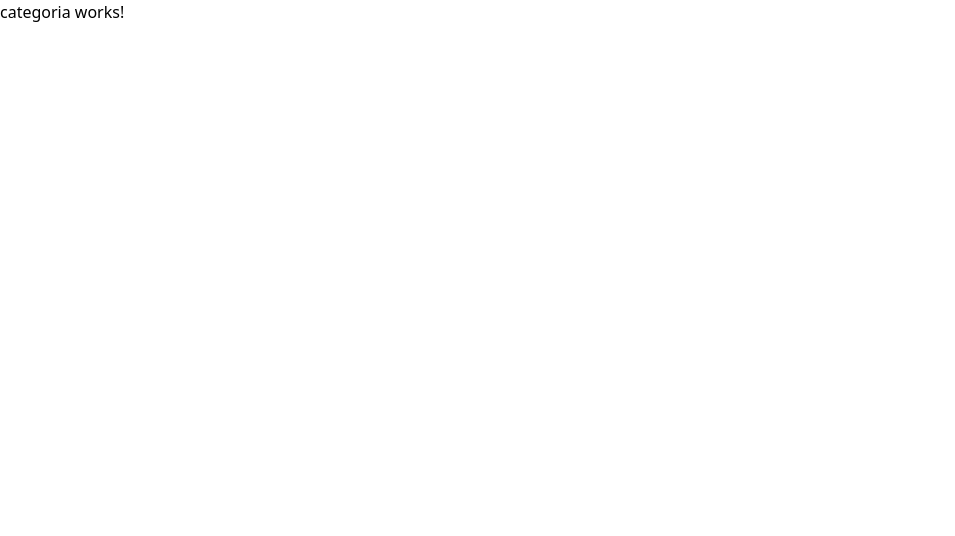
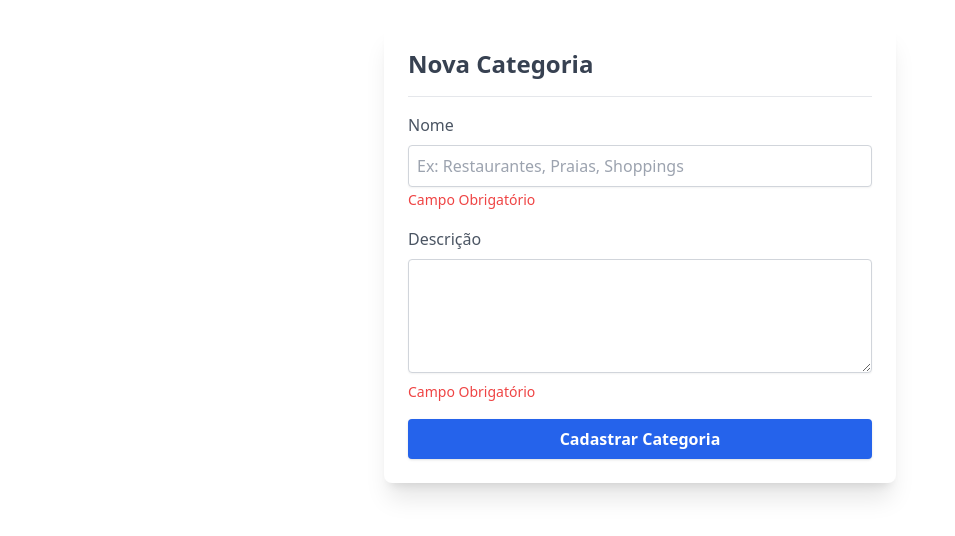
Before and after one commit to KennedyMartinsB/Angular-19---Curso-Completo-do-Iniciante-ao-Avan-ado-2025-, an Angular app in the folder passeio-app/: page / in a window 1280 px wide. Shown: the top 536 px of the page, without its empty margins (0-955 px from the left). Built offline with nearby package versions, Linux system fonts and the light colour scheme.

Commit message:
Feature: corpo do formulário de cadastro de categoria

```diff
--- a/passeio-app/src/app/categorias/categoria/categoria.component.html
+++ b/passeio-app/src/app/categorias/categoria/categoria.component.html
@@ -1 +1,37 @@
-<p>categoria works!</p>
+<div class="p-6 max-w-lg mx-auto bg-white shadow-xl rounded-lg mt-6">
+  <h2 class="text-2xl font-semibold text-gray-700 mb-4">
+    Nova Categoria
+  </h2>
+  <hr/>
+  <form id="categoriaForm">
+    <div class="mb-4 mt-4">
+      <label class="block text-gray-600 font-medium mb-2">Nome</label>      <!-- Adicionado "border" aqui -->
+      <input
+        type="text"
+        id="nome"
+        name="nome"
+        placeholder="Ex: Restaurantes, Praias, Shoppings"
+        class="w-full outline-none border border-gray-300 rounded shadow-sm focus:ring focus:ring-blue-400 p-2"
+        required
+      />
+      <span class="text-red-500 text-sm">
+        Campo Obrigatório
+      </span>
+    </div>
+
+    <div class="mb-4">
+      <label class="block text-gray-600 font-medium mb-2">Descrição</label>      <!-- Adicionado "border" e corrigido para "border-gray-700" aqui -->
+      <textarea
+        name="descricao"
+        rows="4"
+        id="descricao"
+        class="w-full outline-none border border-gray-300 rounded shadow-sm focus:ring focus:ring-blue-400 p-2"
+        required
+      ></textarea>
+       <span class="text-red-500 text-sm">
+        Campo Obrigatório
+      </span>
+    </div>
+    <button type="submit" class="w-full bg-blue-600 p-2 rounded text-white font-semibold shadow hover:brightness-90">Cadastrar Categoria</button>
+  </form>
+</div>
```
